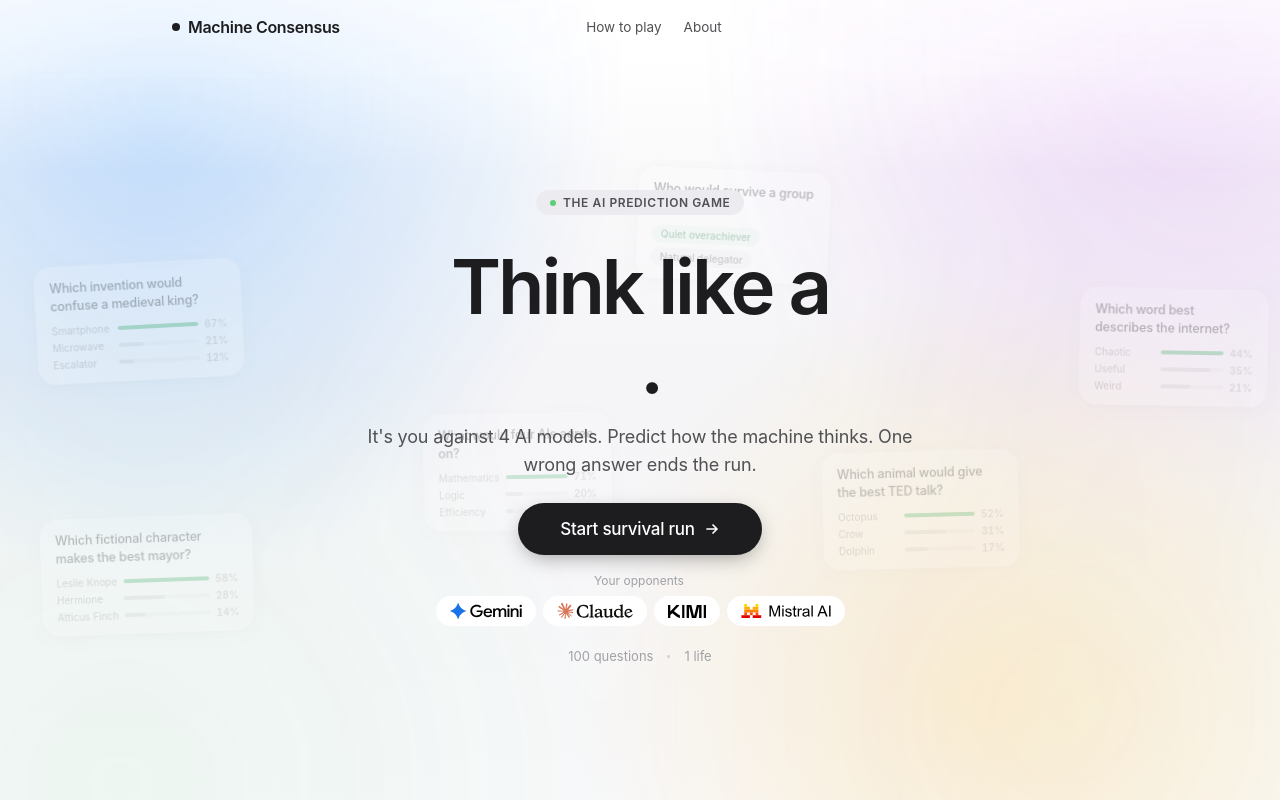
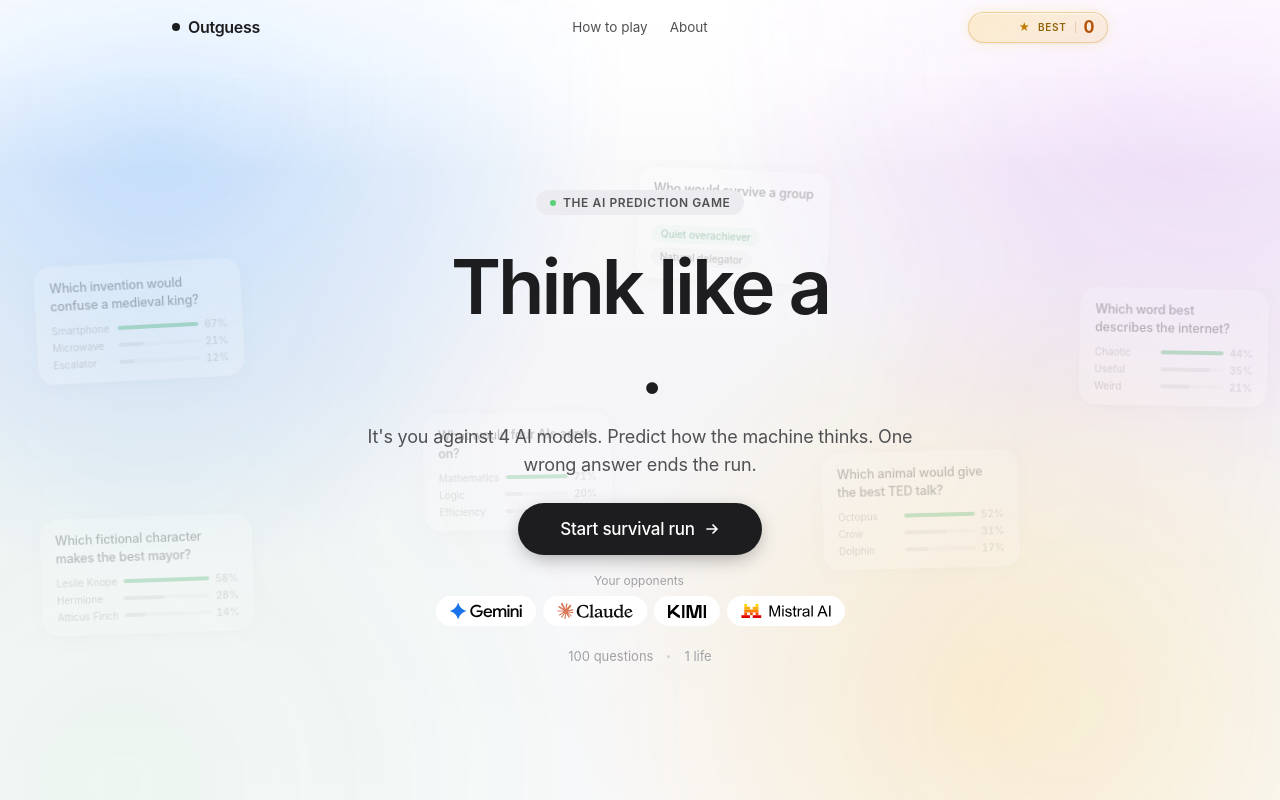
Before and after one commit to Zabau11/game, a Next.js app: page / in a window 1280 px wide. Built offline with nearby package versions, Linux system fonts and the light colour scheme.

Commit message:
fixed small details in the landing page

```diff
--- a/app/globals.css
+++ b/app/globals.css
@@ -224,6 +224,9 @@ button { font: inherit; cursor: pointer; }
   color: #86868b;
 }
 .mc-nav-links {
+  position: absolute;
+  left: 50%;
+  transform: translateX(-50%);
   display: flex;
   gap: 22px;
   font-size: 13.5px;
--- a/app/layout.tsx
+++ b/app/layout.tsx
@@ -2,8 +2,8 @@ import type { Metadata } from "next";
 import "./globals.css";
 
 export const metadata: Metadata = {
-  title: "Machine Consensus",
-  description: "Can you predict what the machines agree on?",
+  title: "Outguess",
+  description: "Can you outguess 4 AI models?",
 };
 
 export default function RootLayout({
--- a/app/machine-consensus.tsx
+++ b/app/machine-consensus.tsx
@@ -26,7 +26,7 @@ type Screen = "landing" | "playing" | "score";
 type Phase = "predict" | "locked" | "reveal";
 
 const WORDS = ["machine", "model", "AI", "consensus", "LLM"];
-const BEST_SCORE_KEY = "machine-consensus-best-score";
+const BEST_SCORE_KEY = "outguess-best-score";
 
 type FloatBarItem = { label: string; pct: number; winner?: boolean };
 type FloatPillItem = { label: string; winner?: boolean };
@@ -335,7 +335,7 @@ function FloatCardLayer({ cards, isReduced }: { cards: FloatCardDef[]; isReduced
   );
 }
 
-export function MachineConsensus({
+export function Outguess({
   questions,
   models,
   dateLabel,
@@ -555,7 +555,7 @@ export function MachineConsensus({
     const grid = results
       .map((r) => (r.correct ? "◉" : "○"))
       .join("");
-    const txt = `MACHINE CONSENSUS SURVIVAL — ${correct} correct\n${grid}\nmachineconsensus.game`;
+    const txt = `OUTGUESS — ${correct} correct\n${grid}\noutguess.game`;
     try {
       if (navigator.clipboard) navigator.clipboard.writeText(txt);
     } catch {
@@ -690,7 +690,7 @@ export function MachineConsensus({
         <div className="mc-header-inner">
           <div className="mc-brand">
             <span className="mc-logo-dot" />
-            Machine Consensus
+            Outguess
           </div>
 
           {screen === "playing" ? (
@@ -733,15 +733,13 @@ export function MachineConsensus({
               <span>Score</span>
               <strong>{correctCount}</strong>
             </div>
-          ) : bestScore > 0 ? (
+          ) : (
             <div className="mc-best-pill" aria-label={`Best run: ${bestScore}`}>
               <span className="mc-best-icon" aria-hidden>★</span>
               <span className="mc-best-label">best</span>
               <span className="mc-best-sep" aria-hidden />
               <span className="mc-best-num">{bestScore}</span>
             </div>
-          ) : (
-            <div style={{ width: 140, flexShrink: 0 }} />
           )}
         </div>
       </header>
@@ -1004,7 +1002,7 @@ export function MachineConsensus({
           <div className="mc-share-card" onClick={(e) => e.stopPropagation()}>
             <div className="mc-share-brand">
               <span className="mc-logo-dot" />
-              Machine Consensus
+              Outguess
             </div>
             <div className="mc-share-edition">
               Edition {editionLabel} · {dateLabel}
--- a/app/page.tsx
+++ b/app/page.tsx
@@ -1,5 +1,5 @@
 import questionsDatabase from "@/data/questions.json";
-import { MachineConsensus, type MCQuestion } from "./machine-consensus";
+import { Outguess, type MCQuestion } from "./machine-consensus";
 
 const MON = [
   "JANUARY",
@@ -109,7 +109,7 @@ export default function Home() {
   );
 
   return (
-    <MachineConsensus
+    <Outguess
       questions={questions}
       models={models}
       dateLabel={dateLabel}
--- /dev/null
+++ b/next.config.ts
@@ -0,0 +1,7 @@
+import type { NextConfig } from "next";
+
+const nextConfig: NextConfig = {
+  devIndicators: false,
+};
+
+export default nextConfig;
```
